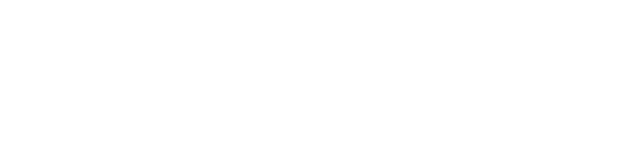
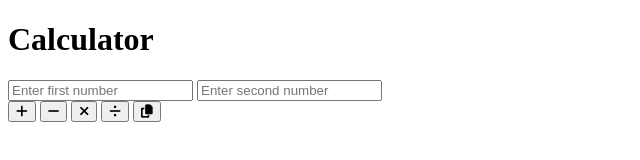
Before and after one commit to wolfwolfnuke/hack_club_calculator, a plain HTML site: page index.html in a window 1280 px wide. Shown: the whole page, without its empty margins (0-640 px from the left). Drawn offline with Linux system fonts and the light colour scheme.

Commit message:
kind of working?
Co-authored-by: Copilot <copilot@github.com>

```diff
--- /dev/null
+++ b/index.css
@@ -0,0 +1,34 @@
+*,
+*::before,
+*::after {
+	box-sizing: border-box;
+}
+
+html,
+body {
+	margin: 0;
+	padding: 0;
+	min-height: 100%;
+}
+
+body {
+	font-family: system-ui, -apple-system, BlinkMacSystemFont, "Segoe UI", sans-serif;
+	line-height: 1.5;
+	-webkit-font-smoothing: antialiased;
+	text-rendering: optimizeLegibility;
+}
+
+img,
+svg,
+canvas,
+video {
+	display: block;
+	max-width: 100%;
+}
+
+button,
+input,
+select,
+textarea {
+	font: inherit;
+}
--- a/index.html
+++ b/index.html
@@ -2,6 +2,7 @@
 
 <html>
     <head>
+        <script src="https://kit.fontawesome.com/782d0532c7.js" crossorigin="anonymous"></script>
         <meta charset="utf-8">
         <meta http-equiv="X-UA-Compatible" content="IE=edge">
         <title>Test</title>
@@ -10,9 +11,26 @@
         <link rel="stylesheet" href="">
     </head>
     <body>
-      <H1></H1>
-
-
+      <H1>Calculator</H1>
+      <input type="number" id="num1" placeholder="Enter first number">
+      <input type="number" id="num2" placeholder="Enter second number">
+      <br>
+      <button onclick="document.getElementById('ans').innerHTML = parseInt(document.getElementById('num1').value) + parseInt(document.getElementById('num2').value)">
+        <i class="fa-solid fa-plus"></i>
+      </button>
+      <button onclick="document.getElementById('ans').innerHTML = parseInt(document.getElementById('num1').value) - parseInt(document.getElementById('num2').value)">
+        <i class="fa-solid fa-minus"></i>
+      </button>
+      <button onclick="document.getElementById('ans').innerHTML = parseInt(document.getElementById('num1').value) * parseInt(document.getElementById('num2').value)">
+        <i class="fa-solid fa-xmark"></i>
+      </button>
+      <button onclick="document.getElementById('ans').innerHTML = parseInt(document.getElementById('num1').value) / parseInt(document.getElementById('num2').value)">
+        <i class="fa-solid fa-divide"></i>
+      </button>
+      <button onclick="const out = document.getElementById('ans'); out.textContent = out.textContent + out.textContent">
+        <i class="fa-solid fa-copy"></i>
+      </button>
+      <b id="ans"></b>
         <script src="" async defer></script>
     </body>
 </html>
```
